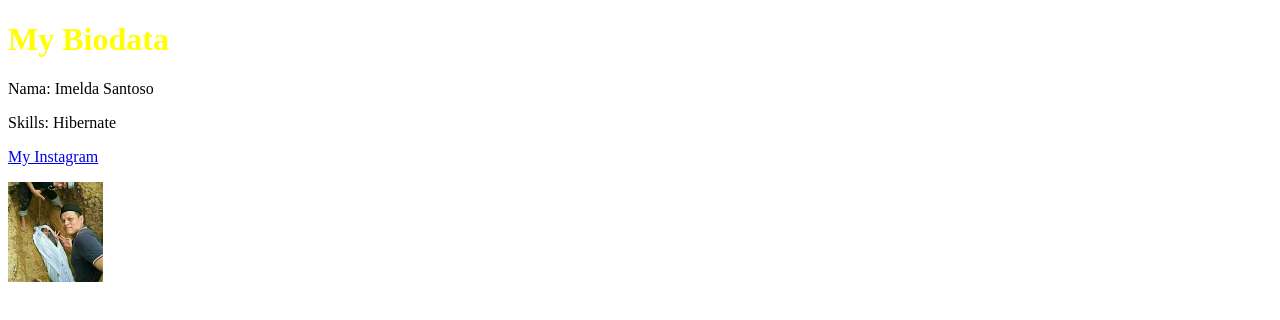
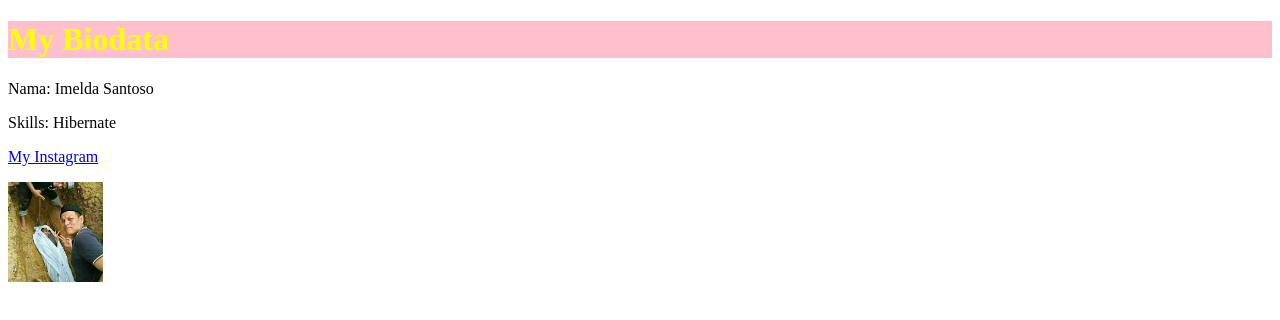
Before and after one commit to Imel1248/biodata, a plain HTML site: page index.html in a window 1280 px wide. Drawn offline with Linux system fonts and the light colour scheme.

Commit message:
Update index.html

```diff
--- a/index.html
+++ b/index.html
@@ -5,7 +5,7 @@
 </head>
 <body>
 
-<h1 style = "color:yellow;">My Biodata</h1>
+<h1 style = "color:yellow;background-color:#FFC0CB;">My Biodata</h1>
 <p>Nama: Imelda Santoso</p>
 <p>Skills: Hibernate</p>
 <p></p><a href="https://instagram.com/imelssnt">My Instagram</a></p>
```
